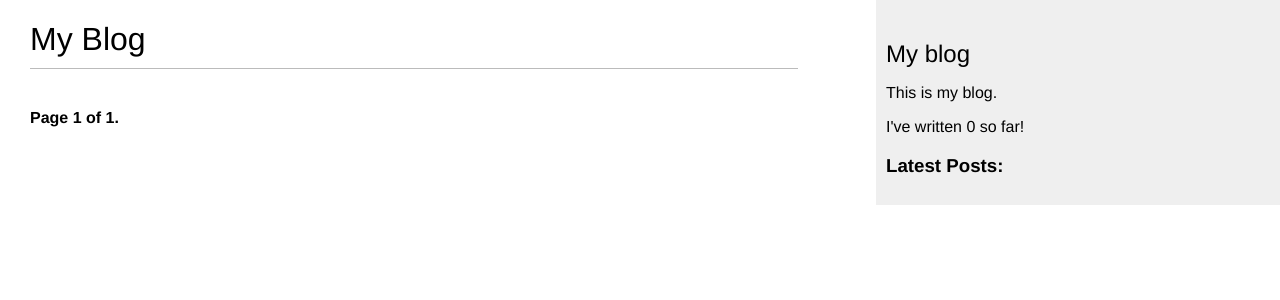
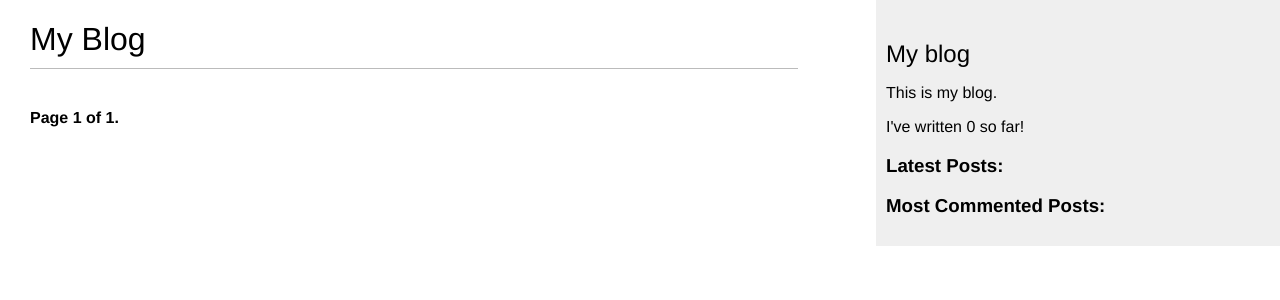
Before and after one commit to ArCaneSec/Django4byExamples, a Django app: page /blog/ in a window 1280 px wide. Shown: the top 300 px of the page. Run offline with Django 4.2, Linux system fonts and the light colour scheme; data that the repository does not hold is empty.

Commit message:
added most commented post feature

```diff
--- a/blog/templates/blog/base.html
+++ b/blog/templates/blog/base.html
@@ -16,7 +16,16 @@
  <p>This is my blog.</p>
  <p>I've written {% total_posts %} so far!</p>
  <h3 class="latest_posts">Latest Posts:</h3>
- {% show_latest_posts 3  %}
- </div>
+ {% show_latest_posts 3 %}
+ <h3 class="most_commented_posts">Most Commented Posts:</h3>
+ {% get_most_commented_posts as most_commented_posts %}
+<ul>
+    {% for post in most_commented_posts %}
+        <li>
+            <a href="{{post.get_absolute_url}}">{{ post.title }}</a>
+        </li>
+    {% endfor %}
+</ul>
+</div>
 </body>
 </html>
--- a/blog/templatetags/blog_tags.py
+++ b/blog/templatetags/blog_tags.py
@@ -1,13 +1,23 @@
 from django import template
+from django.db.models import Count
 from ..models import Post
 
 register = template.Library()
 
-@register.simple_tag()
+
+@register.simple_tag
 def total_posts():
     return Post.published.count()
+
 
 @register.inclusion_tag("blog/post/latest_posts.html")
 def show_latest_posts(count=5):
     latest_posts = Post.published.order_by("-publish")[:count]
     return {"latest_posts": latest_posts}
+
+
+@register.simple_tag
+def get_most_commented_posts(count=5):
+    return Post.published.annotate(total_comments=Count("comments")).order_by(
+        "-total_comments"
+    )[:count]
```
